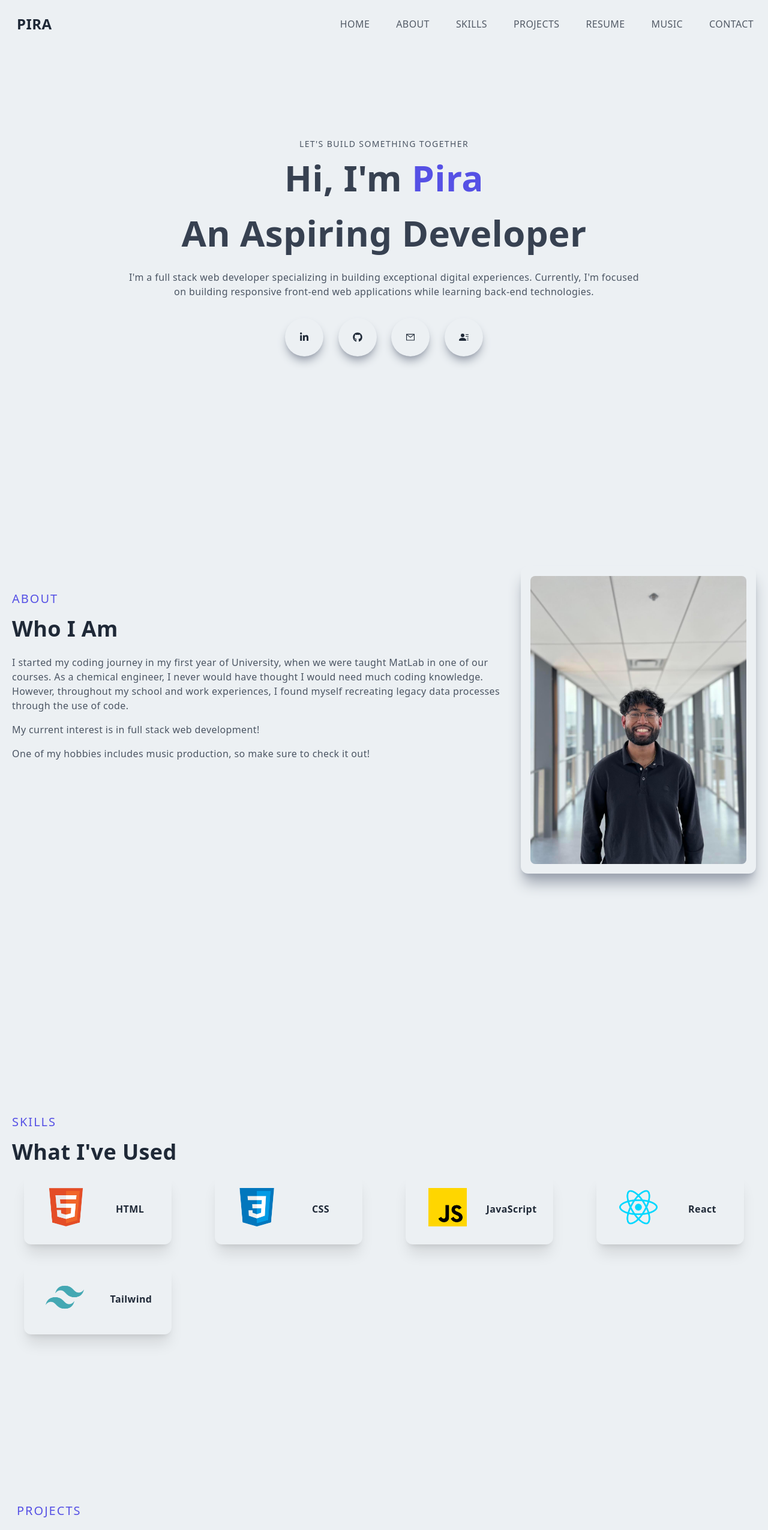
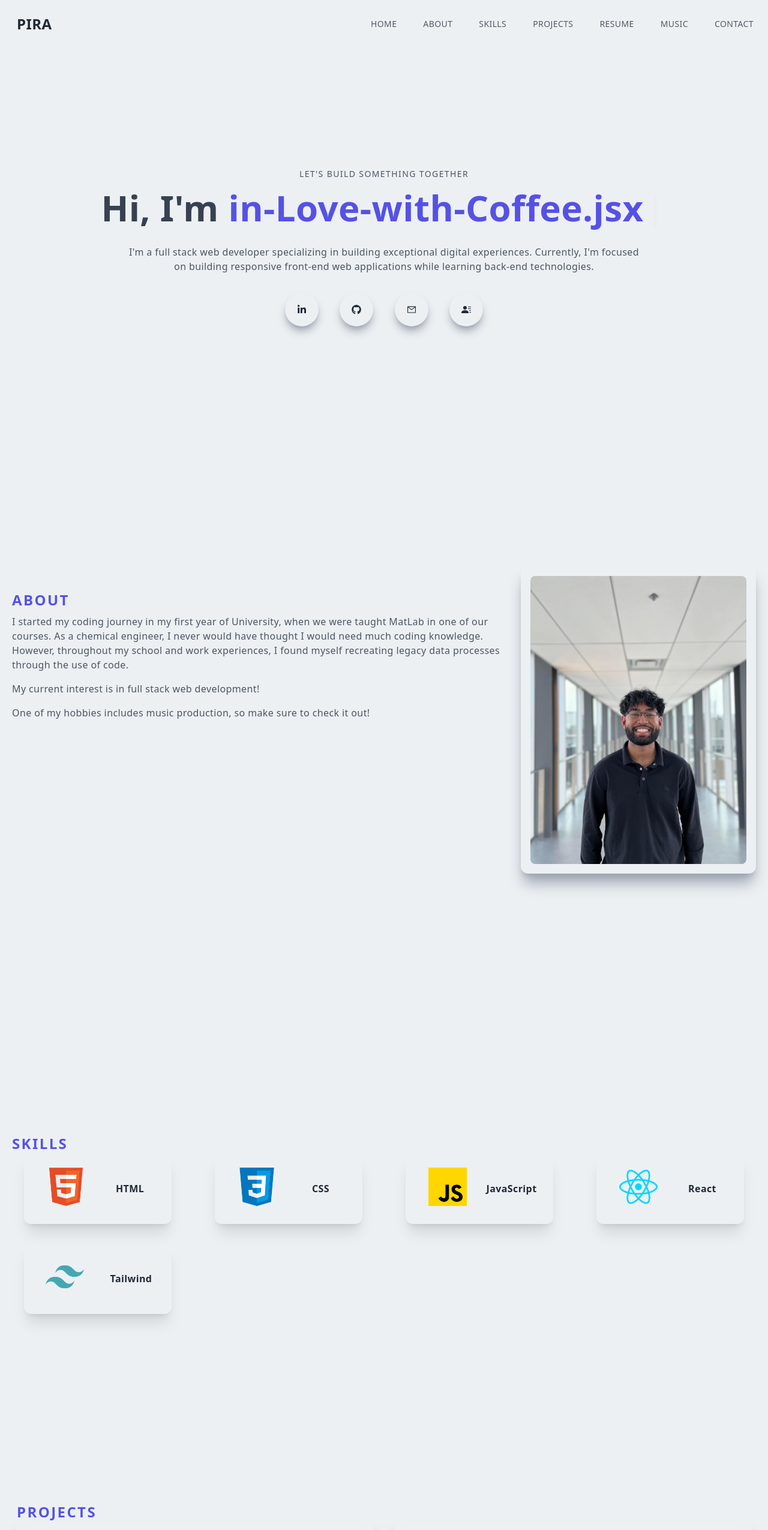
Before and after one commit to Pirashan/portfolio2, a Next.js app: page / in a window 1280 px wide. Shown: the top 2550 px of the page at 60% size. Built offline with nearby package versions, Linux system fonts and the light colour scheme.

Commit message:
added spotify link

```diff
--- a/components/About.jsx
+++ b/components/About.jsx
@@ -7,12 +7,9 @@ const About = () => {
     <div id='about' className='w-full md:h-screen p-2 flex items-center py-16'>
         <div className='max-w-[1240px] m-auto md:grid grid-cols-3 gap-8'>
             <div className='col-span-2'>
-                <p className='uppercase text-xl tracking-widest mt-10 text-[#5651e5]'>
+                <p className='uppercase text-2xl font-semibold tracking-widest mt-10 text-[#5651e5]'>
                     About
                 </p>
-                <h2 className='py-4'>
-                    Who I Am
-                </h2>
                 <p className='py-2 text-gray-600'>
                     I started my coding journey in my first year of University, when
                     we were taught MatLab in one of our courses. As a chemical
--- a/components/Contact.jsx
+++ b/components/Contact.jsx
@@ -11,7 +11,7 @@ const Contact = () => {
     <div id='contact' className='w-full lg-h:screen'>
         <div className='max-w-[1240px] m-auto px-2 py-16 w-full'>
         {/* <h2 className='py-3 text-[#ecf0f3]'>Get In Touch</h2> */}
-            <p className='text-xl tracking-widest mt-10 uppercase text-[#5651e5]'>
+            <p className='uppercase text-2xl font-semibold tracking-widest mt-10 text-[#5651e5]'>
                 Contact
             </p>
 
--- a/components/Hero.jsx
+++ b/components/Hero.jsx
@@ -3,20 +3,34 @@ import Link from 'next/link';
 import {AiOutlineMail} from 'react-icons/ai';
 import {FaLinkedinIn, FaGithub} from 'react-icons/fa';
 import {BsFillPersonLinesFill} from 'react-icons/bs';
+import {Cursor, useTypewriter} from 'react-simple-typewriter';
 
 const Hero = () => {
+        const [text, helper] = useTypewriter({
+          words: [' Pira', ' in-Love-with-Coffee.jsx', ' <OpenToWork />', ' Pira'],
+          loop:1,
+          typeSpeed:50,
+          deleteSpeed: 45,
+          delaySpeed: 2500
+        })
+        const { isType, isDelete, isDelay, isDone } = helper
+
   return (
     <div id='hero' className='w-full h-screen text-center'>
+
         <div className='max-w-[1240px] w-full h-full mx-auto p-2 flex justify-center items-center'>
             <div>
                 <p className='uppercase mt-10 text-sm tracking-widest text-gray-600'>
                     LET&#39;S BUILD SOMETHING TOGETHER
                 </p>
                 <h1 className='py-4 text-gray-700'>
-                    Hi, I&#39;m <span className='text-[#5651e5]'>Pira</span>
-                </h1>
-                <h1 className='py-4 text-gray-700'>
-                    An Aspiring Developer
+                    Hi, I&#39;m
+                    <span className='text-[#5651e5]'>
+                        {text}
+                    <span className='tracking-widest text-gray-600'>
+                        <Cursor/>
+                    </span>
+                    </span>
                 </h1>
                 <p className='py-4 text-gray-600 max-w-[70%] m-auto'>
                     I&#39;m a full stack web developer specializing in building exceptional
@@ -31,8 +45,8 @@ const Hero = () => {
                     rel='noreferrer'
                     >
                     <a target="_blank">
-                    <div className='rounded-full shadow-lg shadow-gray-400 p-6 cursor-pointer hover:scale-110 ease-in duration-150'>
-                        <FaLinkedinIn />
+                    <div className='rounded-full shadow-lg shadow-gray-400 p-5 cursor-pointer hover:scale-110 ease-in duration-150'>
+                        <FaLinkedinIn className='h-4.5 w-4.5'/>
                     </div>
                     </a>
                     </Link>
@@ -43,22 +57,22 @@ const Hero = () => {
                     rel='noreferrer'
                     >
                     <a target="_blank">
-                    <div className='rounded-full shadow-lg shadow-gray-400 p-6 cursor-pointer hover:scale-110 ease-in duration-150'>
-                        <FaGithub />
+                    <div className='rounded-full shadow-lg shadow-gray-400 p-5 cursor-pointer hover:scale-110 ease-in duration-150'>
+                        <FaGithub className='h-4 w-4'/>
                     </div>
                     </a>
                     </Link>
 
                     <Link href='/#contact'>
-                        <div className='rounded-full shadow-lg shadow-gray-400 p-6 cursor-pointer hover:scale-110 ease-in duration-150'>
-                        <AiOutlineMail />
+                        <div className='rounded-full shadow-lg shadow-gray-400 p-5 cursor-pointer hover:scale-110 ease-in duration-150'>
+                        <AiOutlineMail className='h-4 w-4'/>
                         </div>
                     </Link>
 
                     <Link href="https://drive.google.com/file/d/1sRKQJn5VjAUxhCwygr0oqqpKFR6O__jc/view?usp=sharing">
                     <a target="_blank">
-                        <div className='rounded-full shadow-lg shadow-gray-400 p-6 cursor-pointer hover:scale-110 ease-in duration-150'>
-                        <BsFillPersonLinesFill />
+                        <div className='rounded-full shadow-lg shadow-gray-400 p-5 cursor-pointer hover:scale-110 ease-in duration-150'>
+                        <BsFillPersonLinesFill className='h-4 w-4'/>
                         </div>
                     </a>
                     </Link>
--- a/components/Navbar.jsx
+++ b/components/Navbar.jsx
@@ -48,7 +48,7 @@ const Navbar = () => {
 
         <div className='flex justify-between items-center w-full h-full px-2 2xl:px-16'>
           <Link href="/" passHref>
-            <h1 className="link ml-5 cursor-pointer hover:scale-105 text-3xl font-cd-medium md:text-3xl  lg:text-2xl  dark:text-white">
+            <h1 className="link ml-5 cursor-pointer hover:scale-105 text-2xl font-cd-medium md:text-3xl  lg:text-2xl  dark:text-white">
               PIRA
             </h1>
           </Link>
@@ -56,29 +56,29 @@ const Navbar = () => {
         <div>
             <ul style={{color: `${linkColor}`}} className='hidden md:flex'>
                 <Link href='/'>
-                    <li className='ml-0 text-md uppercase opacity-75 transition hover:opacity-100'>Home</li>
+                    <li className='ml-0 text-sm uppercase opacity-75 transition hover:opacity-100'>Home</li>
                 </Link>
                 <Link href='/#about' smooth={true} duration={500}>
-                    <li className='ml-3 text-md uppercase opacity-75 transition hover:opacity-100'>About</li>
+                    <li className='ml-3 text-sm uppercase opacity-75 transition hover:opacity-100'>About</li>
                 </Link>
                 <Link href='/#skills'>
-                    <li className='ml-3 text-md uppercase opacity-75 transition hover:opacity-100'>Skills</li>
+                    <li className='ml-3 text-sm uppercase opacity-75 transition hover:opacity-100'>Skills</li>
                 </Link>
                 <Link href='/#projects'>
-                    <li className='ml-3 text-md uppercase opacity-75 transition hover:opacity-100'>Projects</li>
+                    <li className='ml-3 text-sm uppercase opacity-75 transition hover:opacity-100'>Projects</li>
                 </Link>
                 <Link href="https://drive.google.com/file/d/1sRKQJn5VjAUxhCwygr0oqqpKFR6O__jc/view?usp=sharing">
                 <a target="_blank">
-                  <li className='ml-3 text-md uppercase opacity-75 transition hover:opacity-100'>
+                  <li className='ml-3 text-sm uppercase opacity-75 transition hover:opacity-100'>
                     Resume
                   </li>
                 </a>
               </Link>
               <Link href='/music'>
-                    <li className='ml-3 text-md uppercase opacity-75 transition hover:opacity-100'>Music</li>
+                    <li className='ml-3 text-sm uppercase opacity-75 transition hover:opacity-100'>Music</li>
                 </Link>
                 <Link href='/#contact'>
-                    <li className='ml-3 text-md uppercase opacity-75 transition hover:opacity-100'>Contact</li>
+                    <li className='ml-3 text-sm uppercase opacity-75 transition hover:opacity-100'>Contact</li>
                 </Link>
             </ul>
             {/* hamburger menu */}
--- a/components/Projects.jsx
+++ b/components/Projects.jsx
@@ -8,8 +8,7 @@ const Projects = () => {
   return (
     <div id='projects' className='w-full justify-center'>
         <div className='max-w-[1240px] mx-auto px-2 py-16 content-center'>
-        <p className='text-xl tracking-widest mt-10 uppercase text-[#5651e5]'>Projects</p>
-        <h2 className='py-4'>What I&#39;ve Built</h2>
+        <p className='text-2xl font-semibold tracking-widest mt-10 uppercase text-[#5651e5]'>Projects</p>
 
         <div className='grid sm:grid-cols-1 gap-8 lg:grid-cols-2 '>
         <div className='relative flex items-center justify-center h-auto w-full shadow-xl shadow-gray-400 rounded-xl p-4 group hover:bg-gradient-to-r from-[#5651e5] to-[#709dff]'>
@@ -26,10 +25,10 @@ const Projects = () => {
             <Image className='rounded-xl group-hover:opacity-10' src={spotifyImg} alt='/' />
             <div className='hidden group-hover:block absolute top-[50%] left-[50%] translate-x-[-50%] translate-y-[-50%]'>
                 <h3 className='text-2xl text-white tracking-wider text-center'>Spotify 2.0</h3>
-                <p className='pb-4 pt-2 text-white text-center'>React JS</p>
-                <Link href="">
+                <p className='pb-4 pt-2 text-white text-center'>Next JS</p>
+                <a href="https://spotify-pirashan.vercel.app/login" rel="noopener">
                     <p className='text-center py-3 rounded-lg bg-white text-gray-700 font-bold text-lg cursor-pointer hover:bg-gray-600 hover:text-white'>More Info</p>
-                </Link>
+                </a>
             </div>
         </div>
         </div>
--- a/components/Skills.jsx
+++ b/components/Skills.jsx
@@ -10,8 +10,7 @@ const Skills = () => {
   return (
     <div id='skills' className='w-full lg:h-screen p-2'>
         <div className='max-w-[1240px] mx-auto flex flex-col justify-center h-full'>
-            <p className='text-xl tracking-widest mt-20 uppercase text-[#5651e5]'>Skills</p>
-            <h2 className='py-4'>What I&#39;ve Used</h2>
+            <p className='text-2xl font-semibold tracking-widest mt-20 uppercase text-[#5651e5]'>Skills</p>
             <div className='grid md:grid-cols-2 lg:grid-cols-4 gap-8'>
 
             <div className='p-6 shadow-xl rounded-xl mx-5 hover:scale-105 ease-in duration-200'>
--- a/package.json
+++ b/package.json
@@ -9,12 +9,16 @@
     "lint": "next lint"
   },
   "dependencies": {
+    "@fortawesome/free-brands-svg-icons": "^6.2.1",
+    "@fortawesome/free-solid-svg-icons": "^6.2.1",
     "framer-motion": "^7.6.15",
     "next": "^12.3.1",
     "react": "^18.2.0",
+    "react-countup": "^6.4.0",
     "react-dom": "^18.2.0",
     "react-icons": "^4.4.0",
     "react-router-dom": "^6.4.2",
+    "react-simple-typewriter": "^5.0.1",
     "react-social-icons": "^5.15.0"
   },
   "devDependencies": {
--- a/pages/index.js
+++ b/pages/index.js
@@ -5,7 +5,6 @@ import Navbar from "../components/Navbar";
 import Projects from '../components/Projects';
 import Skills from '../components/Skills';
 import Contact from '../components/Contact';
-
 
 export default function Home() {
   return (
--- a/tailwind.config.js
+++ b/tailwind.config.js
@@ -5,7 +5,20 @@ module.exports = {
     "./components/**/*.{js,ts,jsx,tsx}",
   ],
   theme: {
-    extend: {},
+    extend: {
+      animation: {
+        fadeIn: "fadeIn 2s ease-in forwards",
+        variants: {
+          animation: ["motion-safe"]
+      }
+      },
+      keyframes: {
+        fadeIn: {
+          "0%": { opacity: 0 },
+          "100%": { opacity: 1 }
+        }
+      }
+    },
   },
   plugins: [],
 }
```
Also changed, not shown: components/YouTube.jsx (added, +22 -0 lines), pages/music.js (+30 -7 lines), 1 other file (tests, documents, lock files or other folders).
